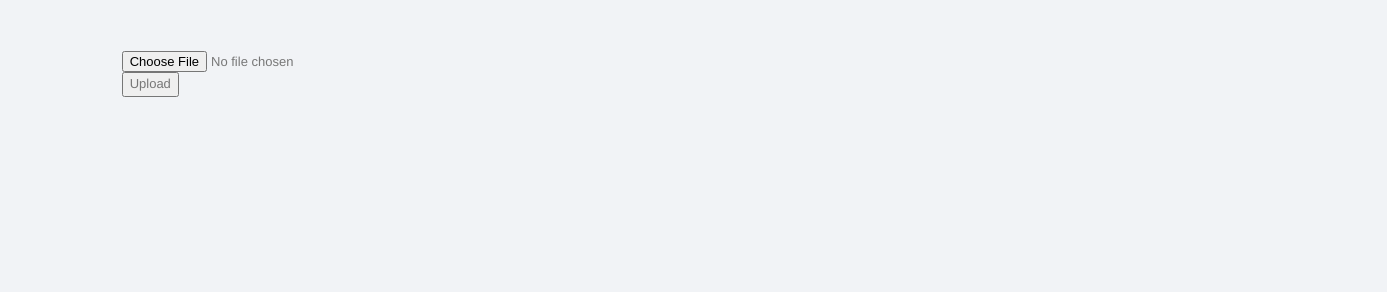
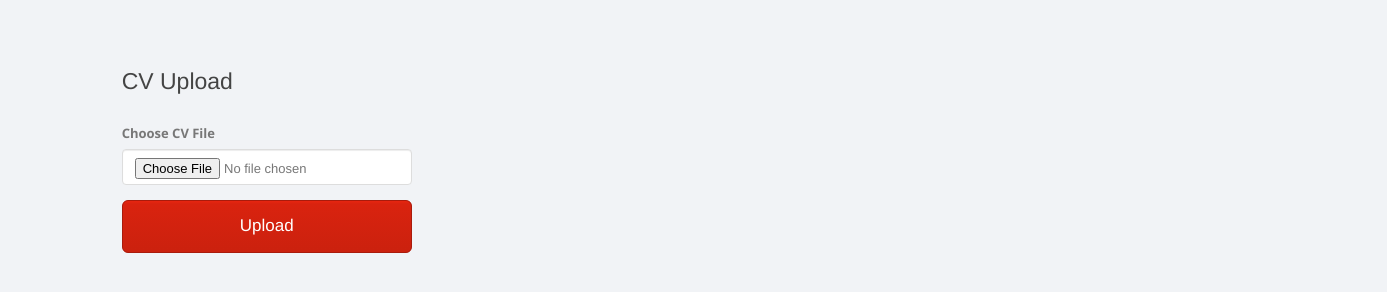
Before and after one commit to vermasachin/blumatter.com, a website: page project/public/html/index.html at #/uploadCV in a window 1280 px wide. Shown: the whole page, 1387 px wide, since content can reach past the window. Drawn offline with Linux system fonts and the light colour scheme; no server answers; files whose address does not match are found by name; a web font is replaced by a local one.

Commit message:
css updates

```diff
--- a/project/public/html/uploadCV.html
+++ b/project/public/html/uploadCV.html
@@ -1,6 +1,14 @@
-<div class="col-lg-12 col-lg-offset-1" ng-controller="createProject">
-    <form class="form-horizontal" enctype="multipart/form-data" action="/uploadcv" method="post">
-        <input type="file" name="cv" />
-        <input type="submit" value="Upload" />
+<div class="col-lg-3 col-lg-offset-1" ng-controller="createProject">
+    <h3>CV Upload</h3>
+    <form  enctype="multipart/form-data" action="/uploadcv" method="post" style="margin-top: 30px;">
+        <div class="form-group">
+            <label  for="cv" >
+                <b>Choose CV File</b>
+            </label>
+            <div >
+                <input type="file" id="cv" name="cv" class="form-control" />
+            </div>
+        </div>
+        <input class="btn btn-primary btn-lg col-lg-12" type="submit" value="Upload" />
     </form>
 </div>
```
